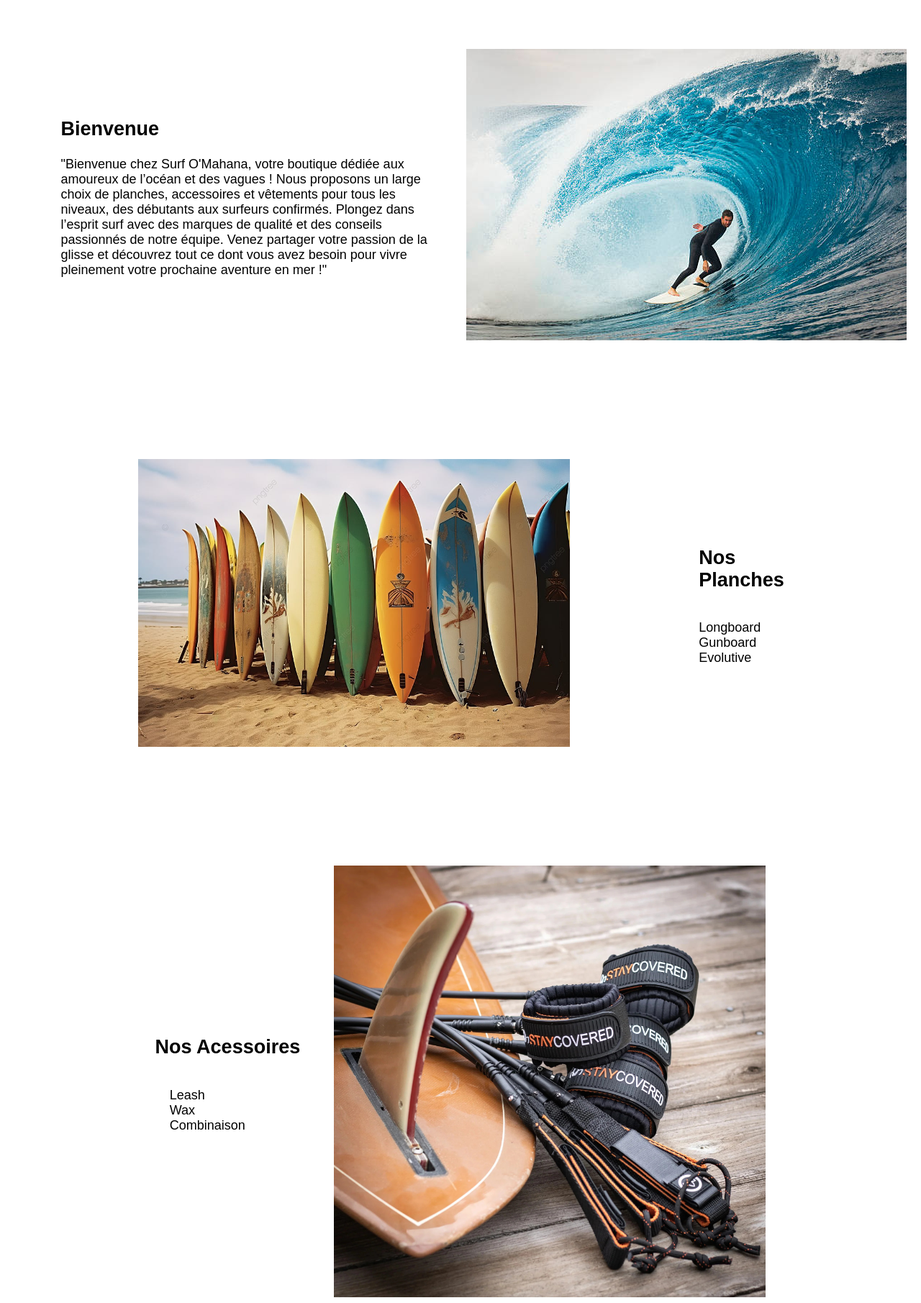
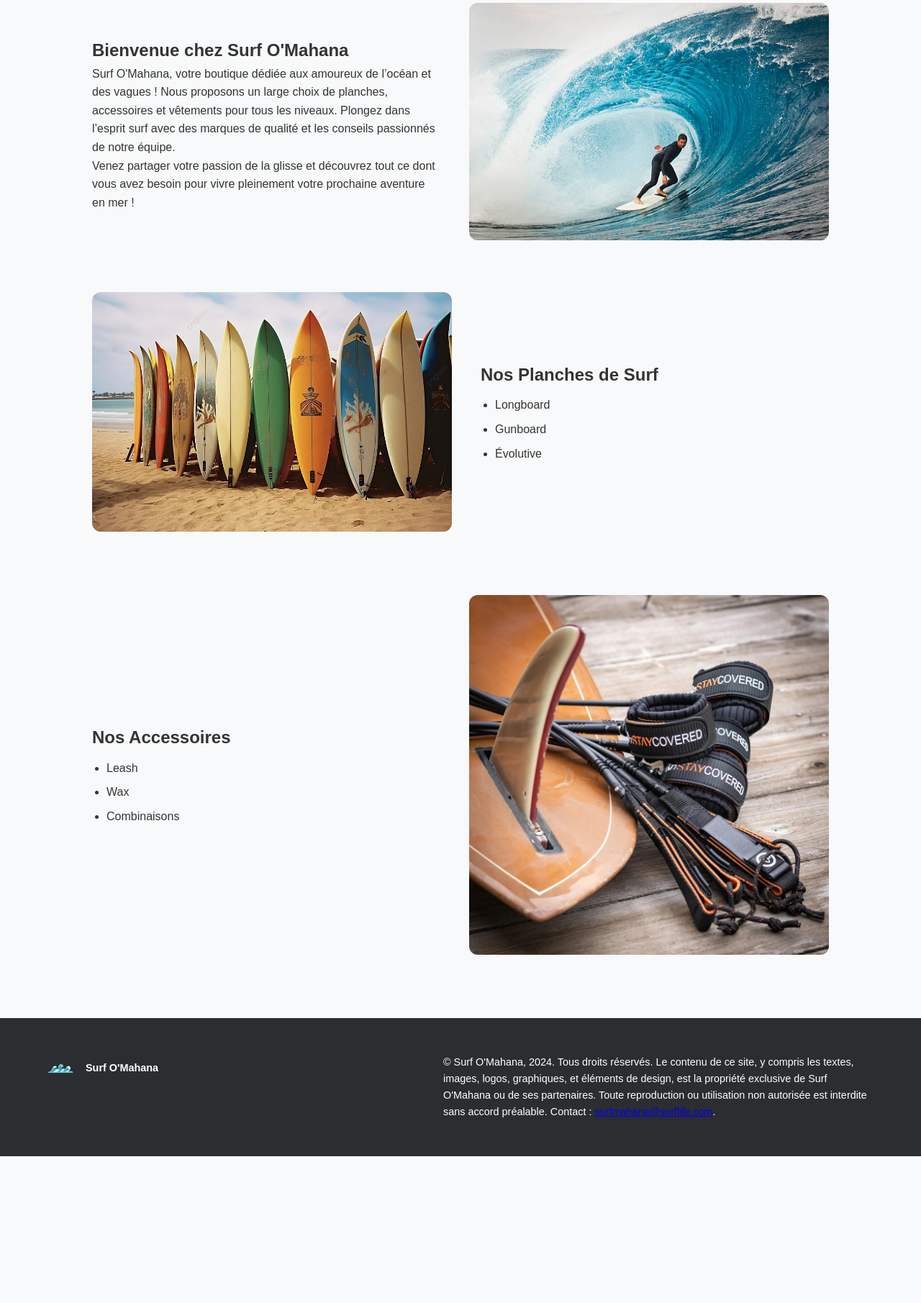
Before and after one commit to Wadecx/surf, a plain HTML site: page index.html in a window 1280 px wide. Shown: the part 538-2349 px from the top of the page at 72% size. After the commit the page ends 2145 px from the top, so only its background shows below. Drawn offline with Linux system fonts and the light colour scheme; a web font is replaced by a local one.

Commit message:
:tada: v2

```diff
--- a/assets/css/style.css
+++ b/assets/css/style.css
@@ -1,175 +1,163 @@
 @import url("https://fonts.googleapis.com/css2?family=Original+Surfer&display=swap");
 
+:root {
+  --primary-color: #00c9a7;
+  --dark-color: #2b2d30;
+  --text-color: #333;
+  --bg-light: #f8f9fa;
+  --font-family: "Original Surfer", sans-serif;
+}
+
+* {
+  margin: 0;
+  padding: 0;
+  box-sizing: border-box;
+}
+
 body {
-  padding: 0;
-  margin: 0;
+  font-family: var(--font-family);
+  background-color: var(--bg-light);
+  color: var(--text-color);
+  line-height: 1.6;
 }
 
 h1,
-h2,
-h3,
-h4,
-h5,
-h6,
+h3 {
+  margin-bottom: 0.5em;
+}
+
 ul {
-  padding: 0;
   list-style: none;
+  padding-left: 0;
 }
 
 .navbar {
   display: flex;
-  border: 1px solid rgba(0, 0, 0, 0.044);
-  color: black;
-  text-align: center;
+  justify-content: space-between;
   align-items: center;
-  justify-content: space-between;
-  gap: 10px;
-  font-family: "Original Surfer", sans-serif;
-  font-weight: 400;
-  font-style: normal;
-  padding: 20px;
+  max-width: 90%;
+  margin: auto;
 }
 
 .navbar .left {
   display: flex;
-  gap: 20px;
-  margin-left: 5%;
+  gap: 10px;
+  align-items: center;
 }
 
-.navbar .right {
-  margin-right: 5%;
+.navbar .left img {
+  width: 70px;
 }
 
 .navbar .right a {
-  color: black;
   text-decoration: none;
-  padding: 15px;
-  background-color: aquamarine;
-}
-
-.navbar img {
-  width: 5%;
+  color: white;
+  padding: 8px;
+  border-radius: 3px;
+  background-color: #00b098;
 }
 
 .welcome img {
   width: 100%;
   height: 400px;
-  background-position: center;
-  background-size: cover;
   object-fit: cover;
 }
 
 .main_content {
   display: flex;
-  gap: 10px;
-  margin-top: 10vh;
-  margin-inline: auto;
-  justify-content: space-around;
+  flex-wrap: wrap;
+  gap: 40px;
+  padding: 5% 10%;
   align-items: center;
-  margin-bottom: 20vh;
-  font-family: "Original Surfer", sans-serif;
-  font-weight: 400;
-  font-style: normal;
-  font-size: 18px;
 }
 
 .main_content .leftSide {
-  margin-left: 5%;
-  width: 40%;
+  flex: 1;
+  min-width: 300px;
 }
 
 .main_content .rightSide img {
-  margin-right: 5%;
-}
-
-.planches {
-  display: flex;
-  justify-content: space-between;
-  gap: 20%;
-  align-items: center;
-  text-align: left;
-  margin-inline: auto;
-  margin-bottom: 20vh;
-  font-family: "Original Surfer", sans-serif;
-  font-weight: 400;
-  font-style: normal;
-  font-size: 18px;
+  width: 100%;
+  max-width: 500px;
+  height: auto;
+  border-radius: 12px;
 }
 
 .products {
-  max-width: 70%;
-  margin: auto;
+  max-width: 90%;
+  margin: 0 auto 10vh auto;
+  padding: 0 5%;
 }
 
-.planches ul {
-  padding: 0;
-  margin-right: 10%;
+.planches,
+.accessoires {
+  display: flex;
+  flex-wrap: wrap;
+  gap: 40px;
+  align-items: center;
+  margin-bottom: 10vh;
 }
 
-.planches .text {
-  display: flex;
-  flex-direction: column;
+.planches .image img,
+.accessoires .image img {
+  width: 100%;
+  max-width: 500px;
+  border-radius: 12px;
 }
 
-.planches .image img {
-  width: 600px;
+.planches .text,
+.accessoires .text {
+  flex: 1;
+  min-width: 250px;
 }
 
-.accessoires {
-  display: flex;
-  justify-content: space-around;
-  align-items: center;
-  text-align: left;
-  font-family: "Original Surfer", sans-serif;
-  font-weight: 400;
-  font-style: normal;
-  font-size: 18px;
+.planches ul,
+.accessoires ul {
+  margin-top: 10px;
+  padding-left: 20px;
 }
 
-.accessoires .text {
-  display: flex;
-  flex-direction: column;
-}
-.accessoires ul {
-  margin-left: 10%;
-}
-
-.accessoires .image img {
-  width: 600px;
+.planches li,
+.accessoires li {
+  margin-bottom: 8px;
+  list-style: disc;
 }
 
 footer {
-  background-color: #2b2d30;
-  color: White;
-  padding: 50px;
-  margin-top: 15vh;
-  font-family: "Original Surfer", sans-serif;
-  font-weight: 400;
-  font-style: normal;
+  background: var(--dark-color);
+  color: white;
+  padding: 50px 5%;
+  display: flex;
+  flex-wrap: wrap;
+  gap: 40px;
+  justify-content: space-between;
+  align-items: flex-start;
 }
 
 footer .leftSide {
   display: flex;
-  gap: 10px;
+  align-items: center;
+  gap: 15px;
 }
 
 footer .leftSide img {
-  width: 5%;
+  width: 40px;
+  height: auto;
+}
+
+footer p {
+  max-width: 600px;
+  font-size: 0.9rem;
 }
 
 .contact {
-  display: flex;
-  padding: 20px;
+  max-width: 600px;
+  margin: 10vh auto 5vh auto;
+  padding: 40px;
+  background: white;
+  border: 1px solid #ddd;
   border-radius: 20px;
-  justify-content: center;
-  border: 1px solid rgba(0, 0, 0, 0.142);
-  width: fit-content;
-  margin-inline: auto;
-  margin-top: 10vh;
-  font-family: "Original Surfer", sans-serif;
-  font-weight: 400;
-  font-style: normal;
-  margin-bottom: 5vh;
+  box-shadow: 0 4px 12px rgba(0, 0, 0, 0.05);
 }
 
 .contact form {
@@ -178,14 +166,45 @@ footer .leftSide img {
   gap: 20px;
 }
 
-.contact .contact-form input[type="text"] {
-  padding: 20px 45px 20px 5px;
-  font-family: "Original Surfer", sans-serif;
-  font-weight: 400;
-  font-style: normal;
+.contact input[type="text"],
+.contact input[type="email"],
+.contact textarea {
+  padding: 15px;
+  border: 1px solid #ccc;
+  border-radius: 8px;
+  font-family: var(--font-family);
+  font-size: 1rem;
 }
 
-.contact-form input[type="submit"] {
-  padding: 15px;
-  background-color: aquamarine;
+.contact input[type="submit"] {
+  background: var(--primary-color);
+  color: white;
+  border: none;
+  padding: 12px;
+  border-radius: 8px;
+  cursor: pointer;
+  transition: background 0.3s;
 }
+
+.contact input[type="submit"]:hover {
+  background: #00b098;
+}
+
+@media (max-width: 768px) {
+  .navbar {
+    flex-direction: column;
+    gap: 15px;
+  }
+
+  .main_content,
+  .planches,
+  .accessoires {
+    flex-direction: column;
+    text-align: center;
+  }
+
+  .navbar .left,
+  .navbar .right {
+    margin: 0;
+  }
+}
--- a/index.html
+++ b/index.html
@@ -1,101 +1,128 @@
 <!DOCTYPE html>
-<html lang="en">
+<html lang="fr">
   <head>
     <meta charset="UTF-8" />
-    <meta name="description" content="Planches de surf en vente" />
     <meta name="viewport" content="width=device-width, initial-scale=1.0" />
-    <title>Surf O' Mahana</title>
+
+    <title>Surf O'Mahana | Planches & Accessoires de Surf pour Tous</title>
+    <meta
+      name="description"
+      content="Découvrez Surf O'Mahana, la boutique incontournable pour planches de surf, accessoires et vêtements. Qualité, passion et esprit surf garantis !"
+    />
+    <meta
+      name="keywords"
+      content="surf, planches de surf, accessoires de surf, surfshop, combinaison, leash, wax, longboard, surf débutant, surf confirmé"
+    />
+    <meta property="og:title" content="Surf O'Mahana | Boutique Surf" />
+    <meta
+      property="og:description"
+      content="Plongez dans l'univers du surf avec Surf O'Mahana. Planches, accessoires et conseils passionnés à découvrir."
+    />
+    <meta
+      property="og:image"
+      content="https://www.exemple.com/assets/img/surfguy.jpg"
+    />
+    <meta property="og:type" content="website" />
+    <meta property="og:url" content="https://www.exemple.com/" />
+
     <link rel="stylesheet" href="assets/css/style.css" />
-    <link rel="icon" href="img/logo.png" />
+    <link rel="icon" href="img/logo.png" type="image/png" />
   </head>
 
   <body>
     <header class="navbar">
       <div class="left">
-        <img
-          src="assets/img/logo.png"
-          alt="Logo de l'entreprise Surf O'Mahana"
-        />
-        <h1>Surf O'Mahana</h1>
+        <img src="/assets/img/logo.png" alt="Logo Surf O'Mahana" />
+        <h2>Surf O'Mahana</h2>
       </div>
-
       <div class="right">
-        <a href="html/contact.htm">Contact</a>
+        <a href="/html/contact.htm">Contact</a>
       </div>
     </header>
 
-    <div class="welcome">
-      <img src="assets/img/surfguy.jpg" alt="Photo d'un homme qui Surf" />
-    </div>
+    <main>
+      <section class="welcome" aria-label="Image d'accueil">
+        <img
+          src="assets/img/surfguy.jpg"
+          alt="Surfeur en action sur une vague"
+        />
+      </section>
 
-    <div class="main_content">
+      <section class="main_content">
+        <article class="leftSide">
+          <h2>Bienvenue chez Surf O'Mahana</h2>
+          <p>
+            Surf O'Mahana, votre boutique dédiée aux amoureux de l’océan et des
+            vagues ! Nous proposons un large choix de planches, accessoires et
+            vêtements pour tous les niveaux. Plongez dans l’esprit surf avec des
+            marques de qualité et les conseils passionnés de notre équipe.
+          </p>
+          <p>
+            Venez partager votre passion de la glisse et découvrez tout ce dont
+            vous avez besoin pour vivre pleinement votre prochaine aventure en
+            mer !
+          </p>
+        </article>
+
+        <aside class="rightSide">
+          <img
+            src="assets/img/surf.jpg"
+            alt="Surfeur avec planche de surf au bord de la mer"
+          />
+        </aside>
+      </section>
+
+      <section class="products">
+        <article class="planches">
+          <div class="image">
+            <img
+              src="assets/img/planches.jpg"
+              alt="Collection de planches de surf"
+            />
+          </div>
+          <div class="text">
+            <h2>Nos Planches de Surf</h2>
+            <ul>
+              <li>Longboard</li>
+              <li>Gunboard</li>
+              <li>Évolutive</li>
+            </ul>
+          </div>
+        </article>
+
+        <article class="accessoires">
+          <div class="text">
+            <h2>Nos Accessoires</h2>
+            <ul>
+              <li>Leash</li>
+              <li>Wax</li>
+              <li>Combinaisons</li>
+            </ul>
+          </div>
+          <div class="image">
+            <img
+              src="assets/img/access.jpg"
+              alt="Accessoires de surf : leash, wax, combinaison"
+            />
+          </div>
+        </article>
+      </section>
+    </main>
+
+    <footer>
       <div class="leftSide">
-        <h2>Bienvenue</h2>
-        <p>
-          "Bienvenue chez Surf O'Mahana, votre boutique dédiée aux amoureux de
-          l’océan et des vagues ! Nous proposons un large choix de planches,
-          accessoires et vêtements pour tous les niveaux, des débutants aux
-          surfeurs confirmés. Plongez dans l’esprit surf avec des marques de
-          qualité et des conseils passionnés de notre équipe. Venez partager
-          votre passion de la glisse et découvrez tout ce dont vous avez besoin
-          pour vivre pleinement votre prochaine aventure en mer !"
-        </p>
+        <img src="assets/img/logo.png" alt="Logo Surf O'Mahana" />
+        <p><strong>Surf O'Mahana</strong></p>
       </div>
 
       <div class="rightSide">
-        <img src="assets/img/surf.jpg" alt="Photo d'un homme qui Surf" />
-      </div>
-    </div>
-
-    <section class="products">
-      <div class="planches">
-        <div class="image">
-          <img src="assets/img/planches.jpg" alt="Image d'une planche" />
-        </div>
-        <div class="text">
-          <h2>Nos Planches</h2>
-          <ul>
-            <li>Longboard</li>
-            <li>Gunboard</li>
-            <li>Evolutive</li>
-          </ul>
-        </div>
-      </div>
-
-      <div class="accessoires">
-        <div class="text">
-          <h1>Nos Acessoires</h1>
-          <ul>
-            <li>Leash</li>
-            <li>Wax</li>
-            <li>Combinaison</li>
-          </ul>
-        </div>
-
-        <div class="image">
-          <img
-            src="assets/img/access.jpg"
-            alt="Photo d'accessoires pour surf"
-          />
-        </div>
-      </div>
-    </section>
-    <footer>
-      <div class="leftSide">
-        <img src="assets/img/logo.png" alt="Logo Surf O'Mahana" />
-        <h1>Surf 0' Mahana</h1>
-      </div>
-      <div class="rightSide">
         <p>
-          © Surf O'Mahana, 2024. Tous droits réservés. Tout le contenu de ce
-          site, y compris les textes, images, logos, graphiques, et éléments de
-          design, est la propriété exclusive de [Nom de la Boutique] ou de ses
-          partenaires et est protégé par les lois sur le droit d’auteur et la
-          propriété intellectuelle. Toute reproduction, distribution ou
-          utilisation non autorisée de ces éléments, sous quelque forme que ce
-          soit, est strictement interdite sans l’autorisation écrite préalable
-          de [Nom de la Boutique]. Pour toute demande, veuillez nous contacter à
-          surfmahana@surflife.com.
+          © Surf O'Mahana, 2024. Tous droits réservés. Le contenu de ce site, y
+          compris les textes, images, logos, graphiques, et éléments de design,
+          est la propriété exclusive de Surf O'Mahana ou de ses partenaires.
+          Toute reproduction ou utilisation non autorisée est interdite sans
+          accord préalable. Contact :
+          <a href="mailto:surfmahana@surflife.com">surfmahana@surflife.com</a>.
         </p>
       </div>
     </footer>
```
Also changed, not shown: html/contact.htm (+3 -4 lines).
